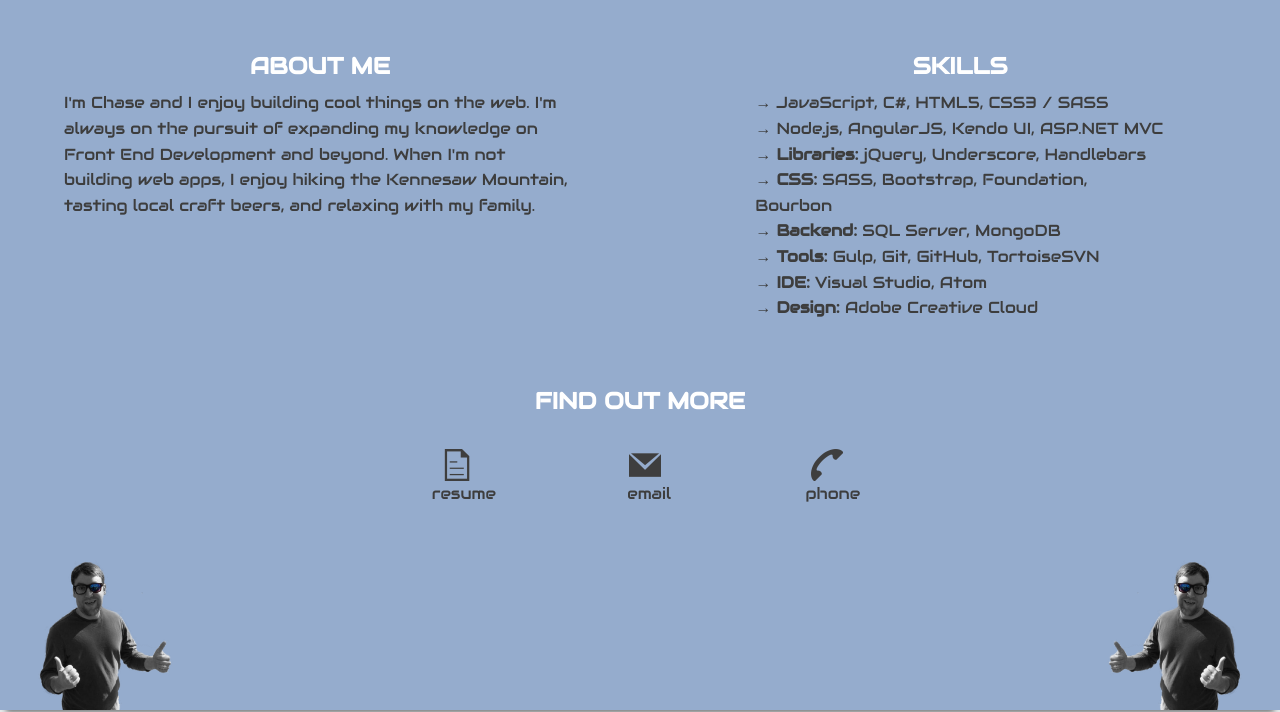
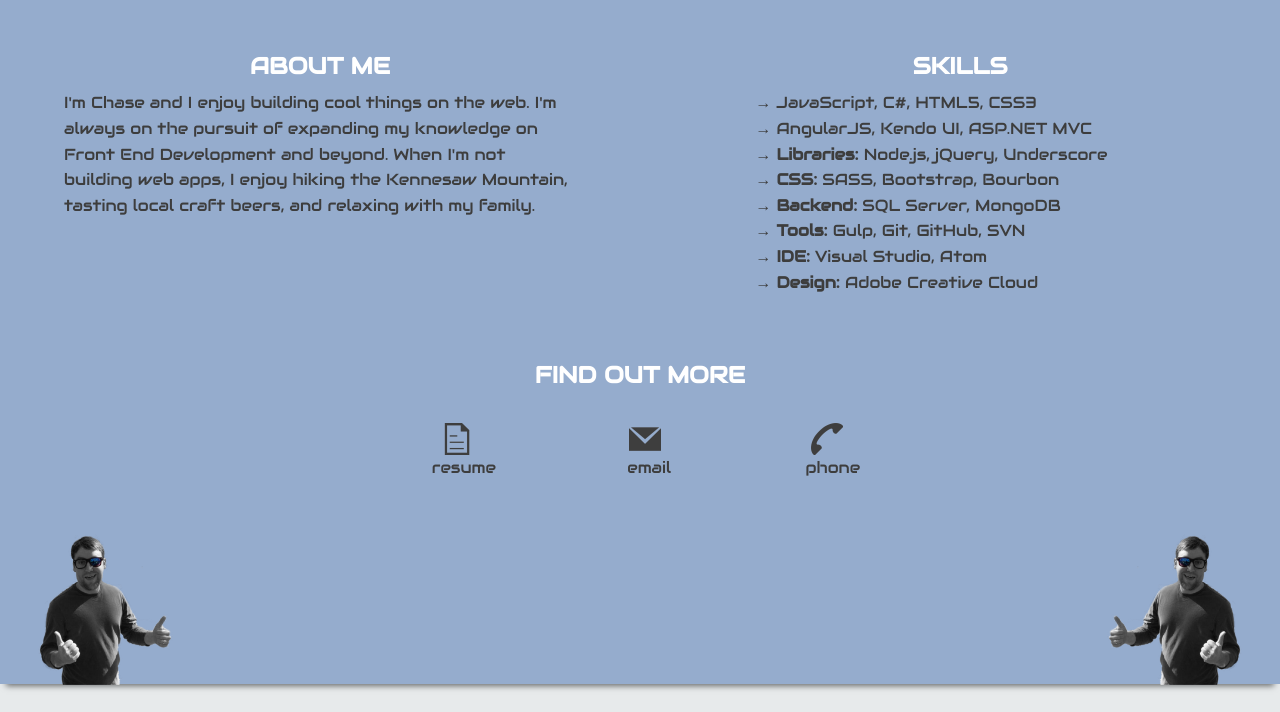
Before and after one commit to chwsimps/Portfolio, a plain HTML site: page index.html in a window 1280 px wide. Shown: the part 1953-2665 px from the top of the page. Drawn offline with Linux system fonts and the light colour scheme; some packages are replaced by stand-ins of ours.

Commit message:
Update index.html

```diff
--- a/index.html
+++ b/index.html
@@ -275,12 +275,12 @@
 
     <div class="about-right">
       <h4>SKILLS</h4>
-        <p>&rarr; JavaScript, C#, HTML5, CSS3 / SASS</p>
-        <p>&rarr; Node.js, AngularJS, Kendo UI, ASP.NET MVC</p>
-        <p>&rarr; <strong>Libraries:</strong> jQuery, Underscore, Handlebars</p>
-        <p>&rarr; <strong>CSS:</strong> SASS, Bootstrap, Foundation, Bourbon</p>
+        <p>&rarr; JavaScript, C#, HTML5, CSS3</p>
+        <p>&rarr; AngularJS, Kendo UI, ASP.NET MVC</p>
+        <p>&rarr; <strong>Libraries:</strong> Node.js, jQuery, Underscore</p>
+        <p>&rarr; <strong>CSS:</strong> SASS, Bootstrap, Bourbon</p>
         <p>&rarr; <strong>Backend:</strong> SQL Server, MongoDB</p>
-        <p>&rarr; <strong>Tools:</strong> Gulp, Git, GitHub, TortoiseSVN</p>
+        <p>&rarr; <strong>Tools:</strong> Gulp, Git, GitHub, SVN</p>
         <p>&rarr; <strong>IDE:</strong> Visual Studio, Atom</p>
         <p>&rarr; <strong>Design:</strong> Adobe Creative Cloud</p>
     </div> <!--about-right-->
```
